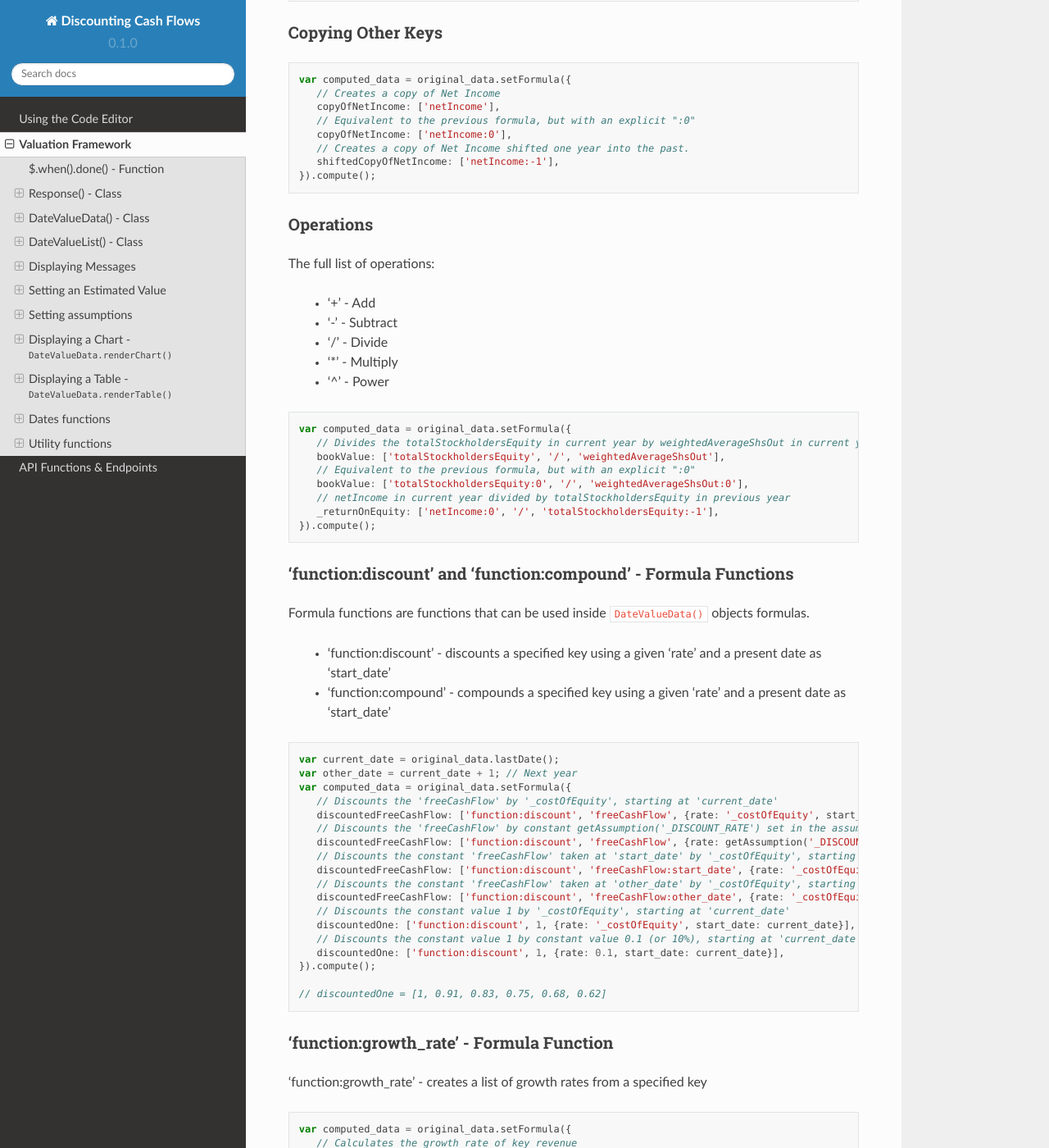
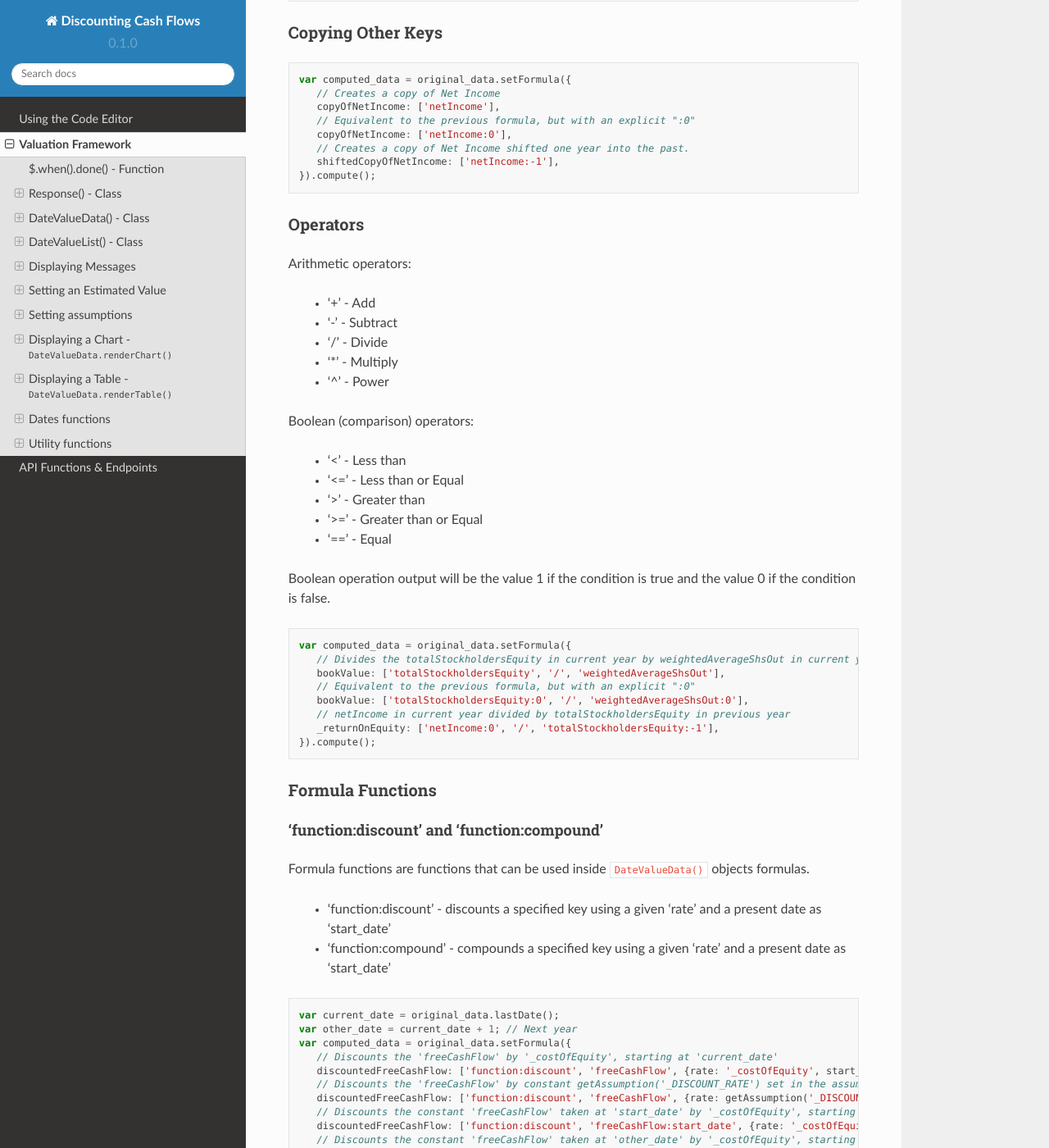
Before and after one commit to DiscountingCashFlows/readthedocs, a Sphinx documentation site: the page built from docs/source/functions.rst, in a window 1280 px wide and 1400 px high, scrolled down 8209 px. Shown: the whole window at 82% size. Built offline with Sphinx 7.4.7 and the Read the Docs theme 2.0.0, drawn with Linux system fonts in a browser that asks for light colours; some of the changed text lies outside the part shown.

Commit message:
Update functions.rst

```diff
--- a/docs/source/functions.rst
+++ b/docs/source/functions.rst
@@ -393,10 +393,10 @@ Copying Other Keys
       shiftedCopyOfNetIncome: ['netIncome:-1'],
    }).compute();
 
-Operations
+Operators
 **********
 
-The full list of operations:
+Arithmetic operators:
 
  * '+' - Add
 
@@ -407,6 +407,20 @@ The full list of operations:
  * '*' - Multiply
 
  * '^' - Power
+
+Boolean (comparison) operators:
+
+ * '<' - Less than
+
+ * '<=' - Less than or Equal
+
+ * '>' - Greater than
+
+ * '>=' - Greater than or Equal
+
+ * '==' - Equal
+
+Boolean operation output will be the value 1 if the condition is true and the value 0 if the condition is false.
 
 .. code-block:: javascript
 
@@ -419,8 +433,11 @@ The full list of operations:
       _returnOnEquity: ['netIncome:0', '/', 'totalStockholdersEquity:-1'],
    }).compute();
 
-'function:discount' and 'function:compound' - Formula Functions
-*************************************************************
+Formula Functions
+******************
+
+'function:discount' and 'function:compound'
+^^^^^^^^^^^^^^^^^^^^^^^^^^^^^^^^^^^^^^^^^^^
 
 Formula functions are functions that can be used inside ``DateValueData()`` objects formulas.
 
@@ -449,8 +466,8 @@ Formula functions are functions that can be used inside ``DateValueData()`` obje
 
    // discountedOne = [1, 0.91, 0.83, 0.75, 0.68, 0.62]
 
-'function:growth_rate' - Formula Function
-***************************************
+'function:growth_rate'
+^^^^^^^^^^^^^^^^^^^^^^
 
 'function:growth_rate' - creates a list of growth rates from a specified key
 
@@ -461,8 +478,8 @@ Formula functions are functions that can be used inside ``DateValueData()`` obje
       _revenueGrowthRate: ['function:growth_rate', 'revenue'],
    }).compute();
 
-'function:linear_regression' - Formula Function
-*********************************************
+'function:linear_regression'
+^^^^^^^^^^^^^^^^^^^^^^^^^^^
 
 'function:linear_regression' - creates a linear regression set from a specified key
 
```
